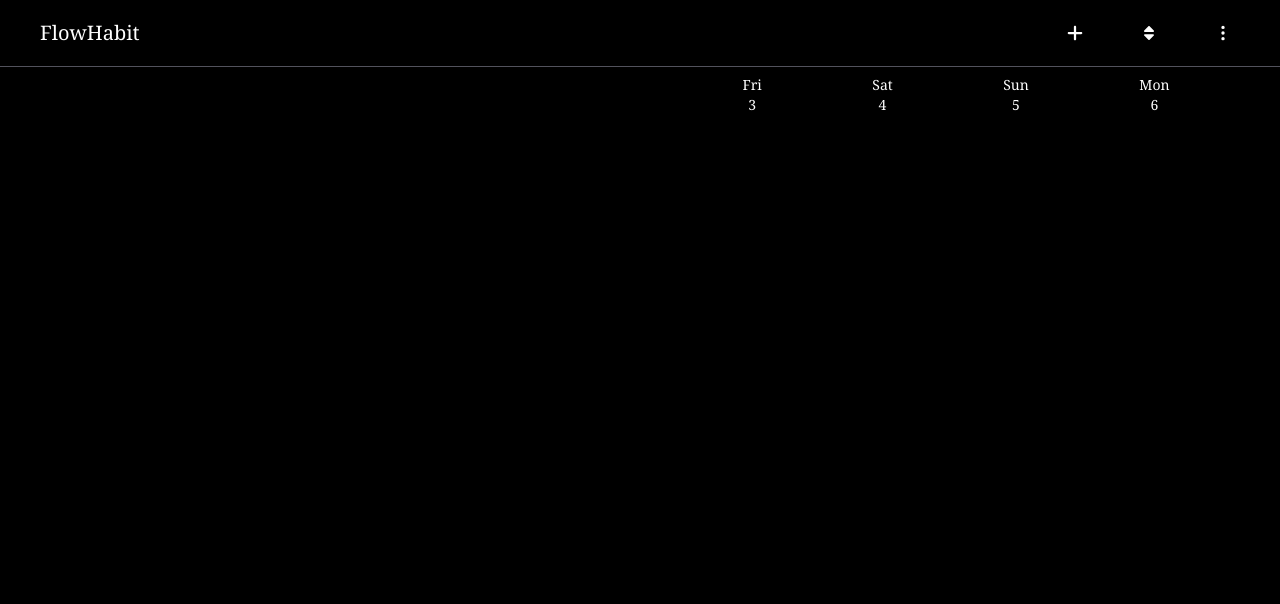
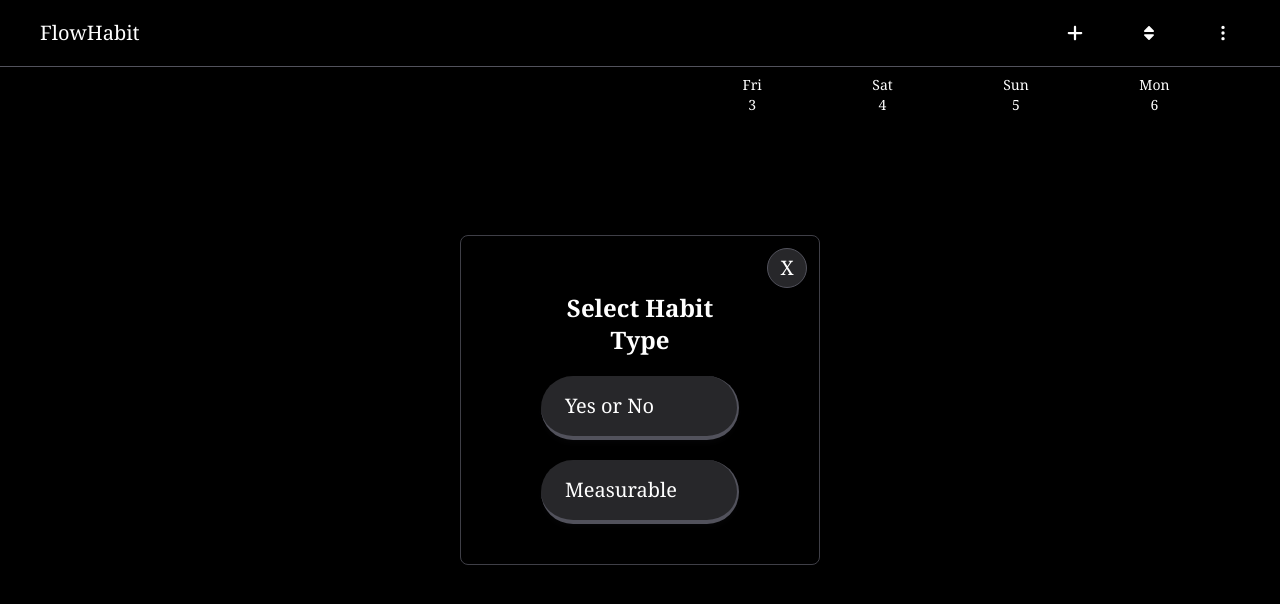
Before and after one commit to shaharyaarzaye/flowhabit, a React (Vite) app: page / in a window 1280 px wide. Both pictures are taken after a click on the button 1075 px from the left and 33 px from the top of the page. Shown: the top 604 px of the page. Built offline with nearby package versions, Linux system fonts and the light colour scheme.

Commit message:
added add dialog

```diff
--- a/src/App.css
+++ b/src/App.css
@@ -1,6 +1,5 @@
 @import "tailwindcss";
 
 *{
-  box-sizing: border-box;
   font-family: Georgia, 'Times New Roman', Times, serif;
 }
--- /dev/null
+++ b/src/components/HabitAddTypePopup.jsx
@@ -0,0 +1,54 @@
+import React from 'react';
+
+function HabitAddTypePopup({ setShowAddDialog }) {
+
+  // All styling here is composed of Tailwind CSS utility classes.
+  const baseButtonClasses = `
+    text-xl text-white
+    bg-zinc-800 border-b-4 border-r-2 border-zinc-600
+    hover:bg-zinc-700 hover:border-b-2 hover:border-r-1
+    p-4
+    shadow-md shadow-zinc-950/50
+    transition-all duration-100 ease-out
+    active:shadow-inner active:shadow-zinc-950
+    active:bg-zinc-900
+    cursor-pointer
+    w-full text-left px-6
+    transform hover:translate-x-0.5
+  `;
+
+  // Note: We've removed 'rounded-lg' from the base and will apply it specifically
+  // to show a cleaner way to handle the two different button shapes.
+
+  return (
+    // Outer container styling (positioning, size, background, border)
+    <div className='absolute top-1/2 left-1/2 w-70 min-w-70 md:w-90 transform -translate-x-1/2 -translate-y-1/2 border border-zinc-700 px-10 sm:px-20 py-10 bg-black/90 rounded-lg'>
+
+      {/* Close Button (X) Styling */}
+      <div
+        className='absolute top-3 right-3 text-xl text-white bg-zinc-800 hover:bg-zinc-700 h-10 w-10 rounded-full flex items-center justify-center border border-zinc-600 z-10 cursor-pointer transition-colors duration-200'
+        onClick={()=>{setShowAddDialog(false)}}
+      >
+        X
+      </div>
+
+      {/* Content Layout Styling */}
+      <div className='flex flex-col gap-5'>
+        <h1 className='text-2xl text-white text-center font-semibold mt-4 '>Select Habit Type</h1>
+
+        {/* Yes or No Button - applies base classes + rounded-full for shape */}
+        <button className={`${baseButtonClasses} text-center rounded-full`}>
+          Yes or No
+        </button>
+
+        {/* Measurable Button - applies base classes + rounded-lg for shape */}
+        <button className={`${baseButtonClasses} rounded-full text-center   `}>
+          Measurable
+        </button>
+
+      </div>
+    </div>
+  )
+}
+
+export default HabitAddTypePopup;
--- a/src/components/Navbar.jsx
+++ b/src/components/Navbar.jsx
@@ -1,13 +1,18 @@
 import { FaPlus } from "react-icons/fa6";
 import { FaSort } from "react-icons/fa";
 import { BsThreeDotsVertical } from "react-icons/bs";
+import HabitAddTypePopup from "./HabitAddTypePopup";
+import { useState } from "react";
+
 
 function Navbar() {
+
+  const [ShowAddDialog , setShowAddDialog] = useState(false)
   return (
-    <div className="w-full text-white bg-black border-b border-b-zinc-600 md:px-10 md:py-4 p-2 flex justify-between items-center">
+    <div  className="w-full text-white bg-black border-b border-b-zinc-600 md:px-10 md:py-4 p-2 flex justify-between items-center">
       <p className="text-xl">FlowHabit</p>
       <div className="flex justify-between gap-1 md:gap-10">
-        <button className="p-2 rounded-full  hover:cursor-pointer hover:bg-neutral-600 transition-colors duration-200">
+        <button onClick={()=>{setShowAddDialog(true)}} className="p-2 rounded-full  hover:cursor-pointer hover:bg-neutral-600 transition-colors duration-200">
           <FaPlus className="text-lg" />
         </button>
         <button className="p-2 rounded-full hover:cursor-pointer  hover:bg-neutral-600 transition-colors duration-200">
@@ -17,6 +22,8 @@ function Navbar() {
           <BsThreeDotsVertical className="text-lg" />
         </button>
       </div>
+
+      {ShowAddDialog && <HabitAddTypePopup setShowAddDialog={setShowAddDialog}/>}
     </div>
   );
 }
```
